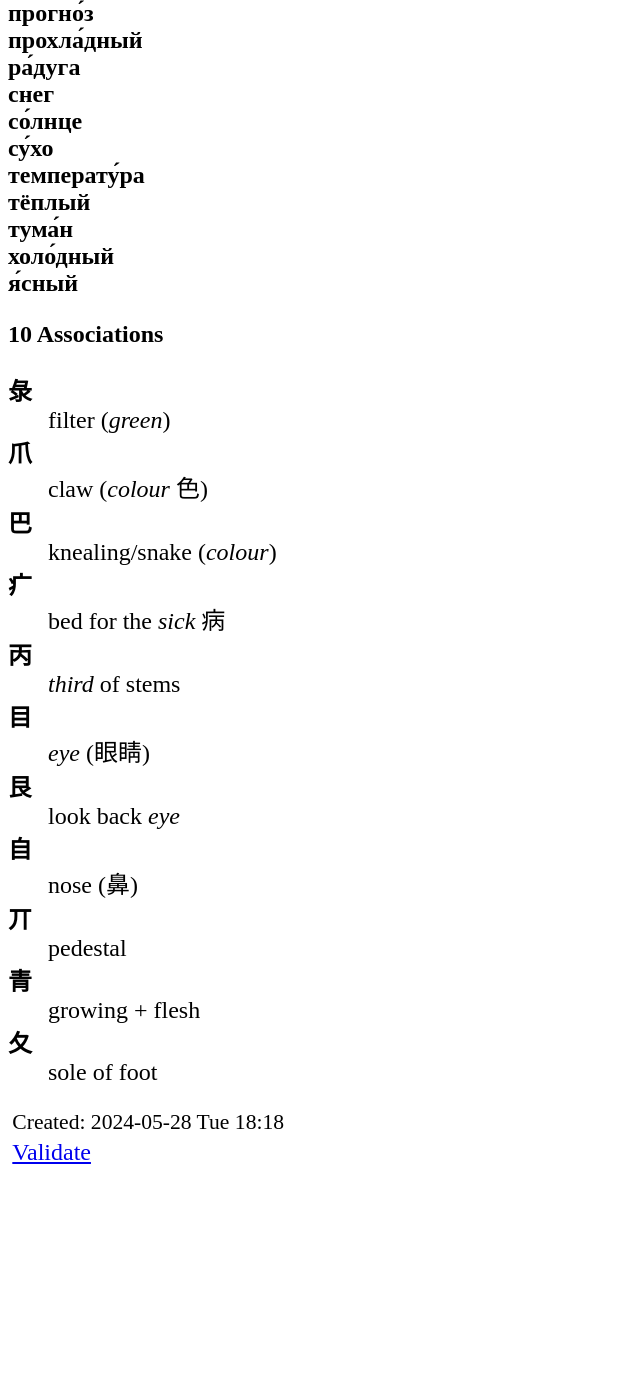
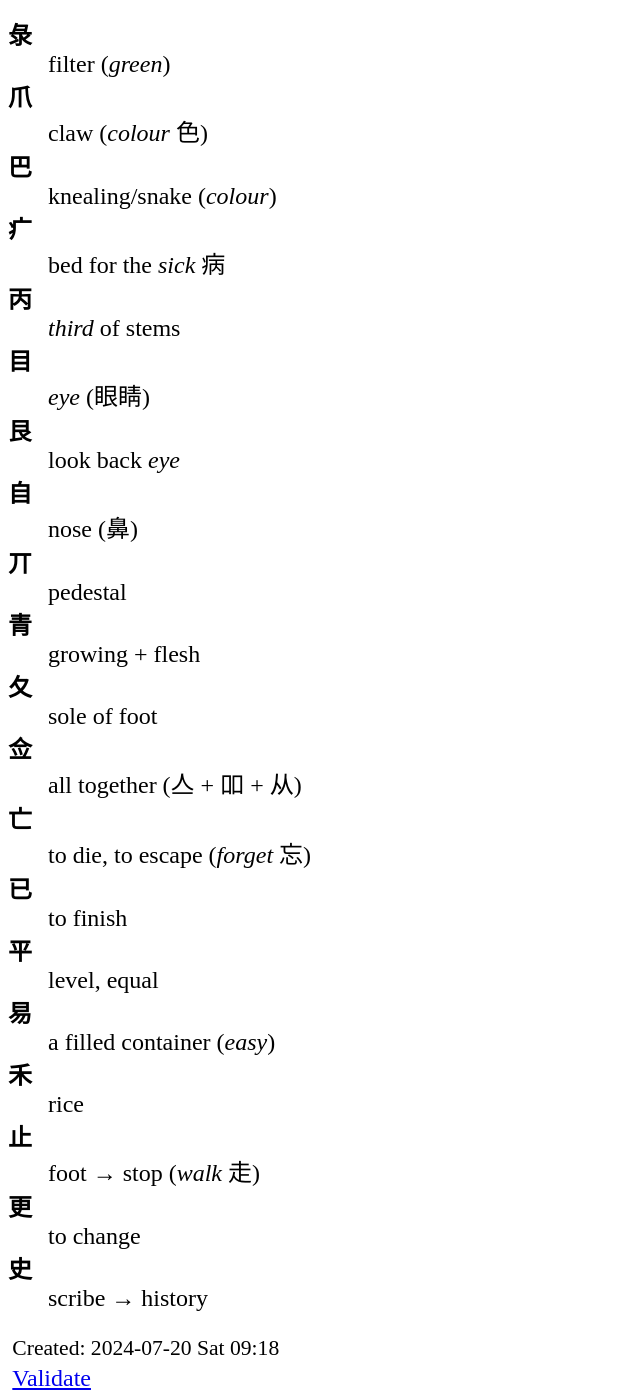
Before and after one commit to ssharoff/ssharoff.github.io, a Jekyll site: the page travel/chinese-phrasebook.html, which Jekyll copies as it is, in a window 1280 px wide and 1400 px high, scrolled down 7494 px. Shown: the whole window, without its empty margins (0-640 px from the left). Built offline with Jekyll 4.4.1, drawn with Linux system fonts in a browser that asks for light colours; before the commit the page ends 8668 px from its top, so only the background shows below that; some of the changed text lies outside the part shown.

Commit message:
chinese and idem

```diff
--- a/idem/index.org
+++ b/idem/index.org
@@ -40,6 +41,8 @@ This WP will research, develop and deliver the iDEM text simplification system a
 
 The WP will apply Deep Learning techniques to make the methods applicable to a range of different audiences, languages and domains. The solutions (algorithms and language resources) will be implemented as a freely available library for easy integration into Internet-based deliberative and participatory democratic spaces.
 
+One of the key features of this research is the focus on explainability, i.e. understanding of why the language models prefer to simplify a sentence, thus ensuring that our AI models make their decisions for the right reason.
+
   + T3.1 :: Text Difficulty Assessment and Classification Tool.
     *M1-M30.* Lead: UOLeeds. Participants: UPF, CAPITO
   + T3.2 :: Multilingual Adaptable Text Simplification System.
--- a/travel/chinese-phrasebook.html
+++ b/travel/chinese-phrasebook.html
@@ -3,7 +3,7 @@
 "http://www.w3.org/TR/xhtml1/DTD/xhtml1-strict.dtd">
 <html xmlns="http://www.w3.org/1999/xhtml" lang="en" xml:lang="en">
 <head>
-<!-- 2024-05-28 Tue 18:18 -->
+<!-- 2024-07-20 Sat 09:18 -->
 <meta http-equiv="Content-Type" content="text/html;charset=utf-8" />
 <meta name="viewport" content="width=device-width, initial-scale=1" />
 <title>Разговорник китайский</title>
@@ -219,31 +219,8 @@
 <body>
 <div id="content">
 <h1 class="title">Разговорник китайский</h1>
-<div id="table-of-contents">
-<h2>Table of Contents</h2>
-<div id="text-table-of-contents">
-<ul>
-<li><a href="#orgbf6925d">1. Коммуникация</a></li>
-<li><a href="#orge7ab3ae">2. Вопросы</a></li>
-<li><a href="#orgf4b7bec">3. Еда</a>
-<ul>
-<li><a href="#org1e51fd3">3.1. Питьё</a></li>
-<li><a href="#org39502da">3.2. Ресторан</a></li>
-<li><a href="#org2e25217">3.3. Фрукты и овощи</a></li>
-</ul>
-</li>
-<li><a href="#org48a9455">4. Магазин</a></li>
-<li><a href="#org3a2b7f1">5. Размер</a></li>
-<li><a href="#orgb9eadcb">6. Город</a></li>
-<li><a href="#org4d91341">7. Время</a></li>
-<li><a href="#orgb928e19">8. Транспорт</a></li>
-<li><a href="#org12e1f3d">9. Погода</a></li>
-<li><a href="#org927fa12">10. Associations</a></li>
-</ul>
-</div>
-</div>
-<div id="outline-container-orgbf6925d" class="outline-2">
-<h2 id="orgbf6925d"><span class="section-number-2">1</span> Коммуникация</h2>
+<div id="outline-container-orga7daeb7" class="outline-2">
+<h2 id="orga7daeb7"><span class="section-number-2">1</span> Коммуникация</h2>
 <div class="outline-text-2" id="text-1">
 <dl class="org-dl">
 <dt>до свида́ния</dt><dd>再见. Zàijiàn</dd>
@@ -273,8 +250,8 @@
 </div>
 </div>
 
-<div id="outline-container-orge7ab3ae" class="outline-2">
-<h2 id="orge7ab3ae"><span class="section-number-2">2</span> Вопросы</h2>
+<div id="outline-container-orgedd9baf" class="outline-2">
+<h2 id="orgedd9baf"><span class="section-number-2">2</span> Вопросы</h2>
 <div class="outline-text-2" id="text-2">
 <dl class="org-dl">
 <dt>где?</dt><dd>在哪里？ zài nǎlǐ?</dd>
@@ -287,18 +264,16 @@
 </dl>
 </div>
 </div>
-<div id="outline-container-orgf4b7bec" class="outline-2">
-<h2 id="orgf4b7bec"><span class="section-number-2">3</span> Еда</h2>
+<div id="outline-container-org6c01159" class="outline-2">
+<h2 id="org6c01159"><span class="section-number-2">3</span> Еда</h2>
 <div class="outline-text-2" id="text-3">
 </div>
-<div id="outline-container-org1e51fd3" class="outline-3">
-<h3 id="org1e51fd3"><span class="section-number-3">3.1</span> Питьё</h3>
+<div id="outline-container-orge5f80ce" class="outline-3">
+<h3 id="orge5f80ce"><span class="section-number-3">3.1</span> Питьё</h3>
 <div class="outline-text-3" id="text-3-1">
 <dl class="org-dl">
-<dt>буты́лка</dt><dd></dd>
-
-<dt>вино́</dt><dd></dd>
-
+<dt>буты́лка</dt><dd>瓶子 (píngzi), 并 side by side + 瓦 earthenware</dd>
+<dt>вино́</dt><dd>葡萄酒 pútáojiǔ</dd>
 <dt>вода́</dt><dd></dd>
 
 <dt>молоко́</dt><dd></dd>
@@ -316,8 +291,8 @@
 </div>
 </div>
 
-<div id="outline-container-org39502da" class="outline-3">
-<h3 id="org39502da"><span class="section-number-3">3.2</span> Ресторан</h3>
+<div id="outline-container-org24f7a67" class="outline-3">
+<h3 id="org24f7a67"><span class="section-number-3">3.2</span> Ресторан</h3>
 <div class="outline-text-3" id="text-3-2">
 <dl class="org-dl">
 <dt>Очень вкусно</dt><dd></dd>
@@ -417,8 +392,8 @@
 </div>
 </div>
 
-<div id="outline-container-org2e25217" class="outline-3">
-<h3 id="org2e25217"><span class="section-number-3">3.3</span> Фрукты и овощи</h3>
+<div id="outline-container-org308393a" class="outline-3">
+<h3 id="org308393a"><span class="section-number-3">3.3</span> Фрукты и овощи</h3>
 <div class="outline-text-3" id="text-3-3">
 <dl class="org-dl">
 <dt>арбу́з</dt><dd></dd>
@@ -467,8 +442,8 @@
 </div>
 </div>
 
-<div id="outline-container-org48a9455" class="outline-2">
-<h2 id="org48a9455"><span class="section-number-2">4</span> Магазин</h2>
+<div id="outline-container-org5085f1d" class="outline-2">
+<h2 id="org5085f1d"><span class="section-number-2">4</span> Магазин</h2>
 <div class="outline-text-2" id="text-4">
 <dl class="org-dl">
 <dt>дешево</dt><dd></dd>
@@ -487,8 +462,8 @@
 </dl>
 </div>
 </div>
-<div id="outline-container-org3a2b7f1" class="outline-2">
-<h2 id="org3a2b7f1"><span class="section-number-2">5</span> Размер</h2>
+<div id="outline-container-org7399492" class="outline-2">
+<h2 id="org7399492"><span class="section-number-2">5</span> Размер</h2>
 <div class="outline-text-2" id="text-5">
 <dl class="org-dl">
 <dt>больше</dt><dd></dd>
@@ -514,8 +489,8 @@
 </div>
 </div>
 
-<div id="outline-container-orgb9eadcb" class="outline-2">
-<h2 id="orgb9eadcb"><span class="section-number-2">6</span> Город</h2>
+<div id="outline-container-org5195673" class="outline-2">
+<h2 id="org5195673"><span class="section-number-2">6</span> Город</h2>
 <div class="outline-text-2" id="text-6">
 <dl class="org-dl">
 <dt>банкома́т</dt><dd></dd>
@@ -532,8 +507,8 @@
 </dl>
 </div>
 </div>
-<div id="outline-container-org4d91341" class="outline-2">
-<h2 id="org4d91341"><span class="section-number-2">7</span> Время</h2>
+<div id="outline-container-org37d4d8a" class="outline-2">
+<h2 id="org37d4d8a"><span class="section-number-2">7</span> Время</h2>
 <div class="outline-text-2" id="text-7">
 <dl class="org-dl">
 <dt>вечер</dt><dd></dd>
@@ -594,8 +569,8 @@
 </dl>
 </div>
 </div>
-<div id="outline-container-orgb928e19" class="outline-2">
-<h2 id="orgb928e19"><span class="section-number-2">8</span> Транспорт</h2>
+<div id="outline-container-orgb1c1d42" class="outline-2">
+<h2 id="orgb1c1d42"><span class="section-number-2">8</span> Транспорт</h2>
 <div class="outline-text-2" id="text-8">
 <dl class="org-dl">
 <dt>близко</dt><dd></dd>
@@ -633,8 +608,8 @@
 </div>
 </div>
 
-<div id="outline-container-org12e1f3d" class="outline-2">
-<h2 id="org12e1f3d"><span class="section-number-2">9</span> Погода</h2>
+<div id="outline-container-org6813da4" class="outline-2">
+<h2 id="org6813da4"><span class="section-number-2">9</span> Погода</h2>
 <div class="outline-text-2" id="text-9">
 <dl class="org-dl">
 <dt>бу́ря</dt><dd></dd>
@@ -692,8 +667,8 @@
 </div>
 </div>
 
-<div id="outline-container-org927fa12" class="outline-2">
-<h2 id="org927fa12"><span class="section-number-2">10</span> Associations</h2>
+<div id="outline-container-org421738e" class="outline-2">
+<h2 id="org421738e"><span class="section-number-2">10</span> Associations</h2>
 <div class="outline-text-2" id="text-10">
 <dl class="org-dl">
 <dt>彔</dt><dd>filter (<i>green</i>)</dd>
@@ -707,12 +682,21 @@
 <dt>丌</dt><dd>pedestal</dd>
 <dt>青</dt><dd>growing + flesh</dd>
 <dt>夂</dt><dd>sole of foot</dd>
+<dt>佥</dt><dd>all together (亼 + 吅 + 从)</dd>
+<dt>亡</dt><dd>to die, to escape (<i>forget</i> 忘)</dd>
+<dt>已</dt><dd>to finish</dd>
+<dt>平</dt><dd>level, equal</dd>
+<dt>易</dt><dd>a filled container (<i>easy</i>)</dd>
+<dt>禾</dt><dd>rice</dd>
+<dt>止</dt><dd>foot &rarr; stop (<i>walk</i> 走)</dd>
+<dt>更</dt><dd>to change</dd>
+<dt>史</dt><dd>scribe &rarr; history</dd>
 </dl>
 </div>
 </div>
 </div>
 <div id="postamble" class="status">
-<p class="date">Created: 2024-05-28 Tue 18:18</p>
+<p class="date">Created: 2024-07-20 Sat 09:18</p>
 <p class="validation"><a href="https://validator.w3.org/check?uri=referer">Validate</a></p>
 </div>
 </body>
```
Also changed, not shown: other parts of idem/index.org (+1 -0 lines), idem/index.html (+13 -8 lines), travel/chinese-phrasebook.org (+11 -2 lines).
